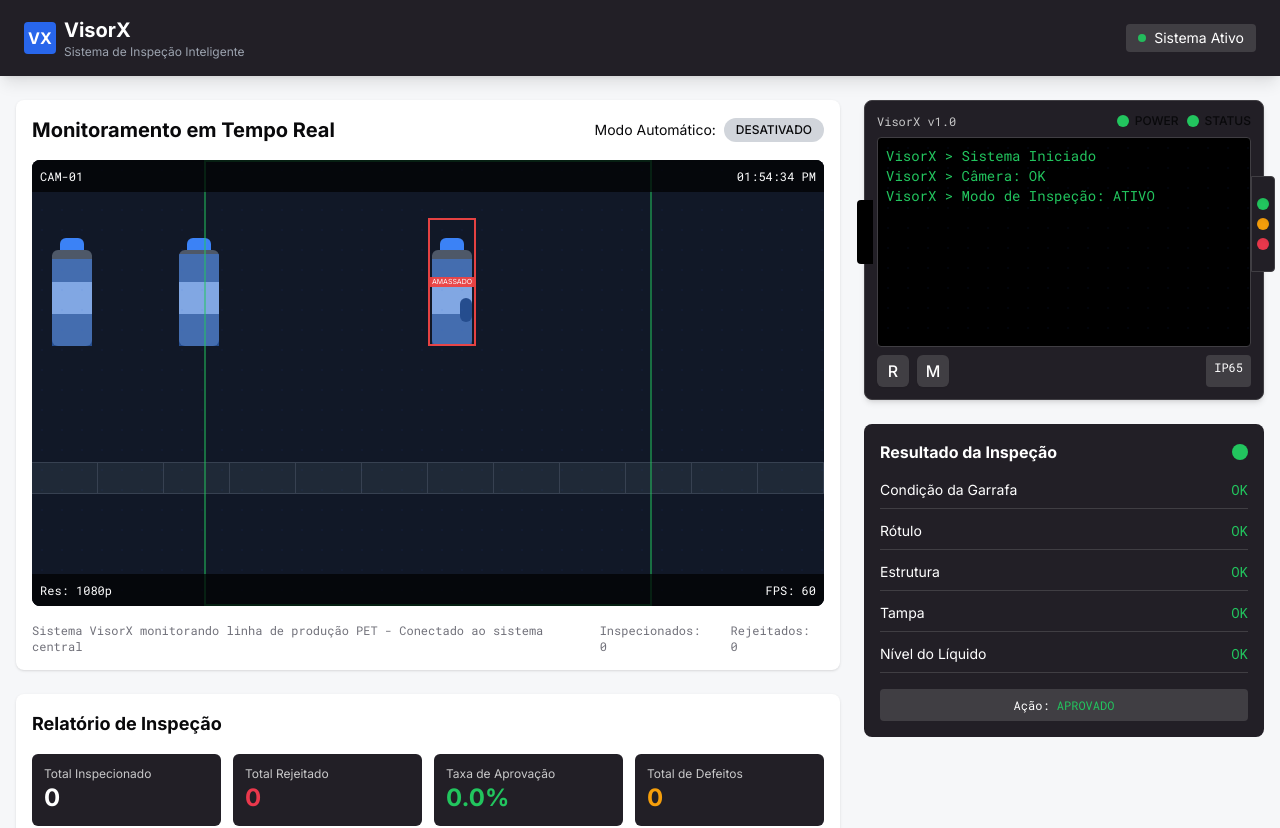
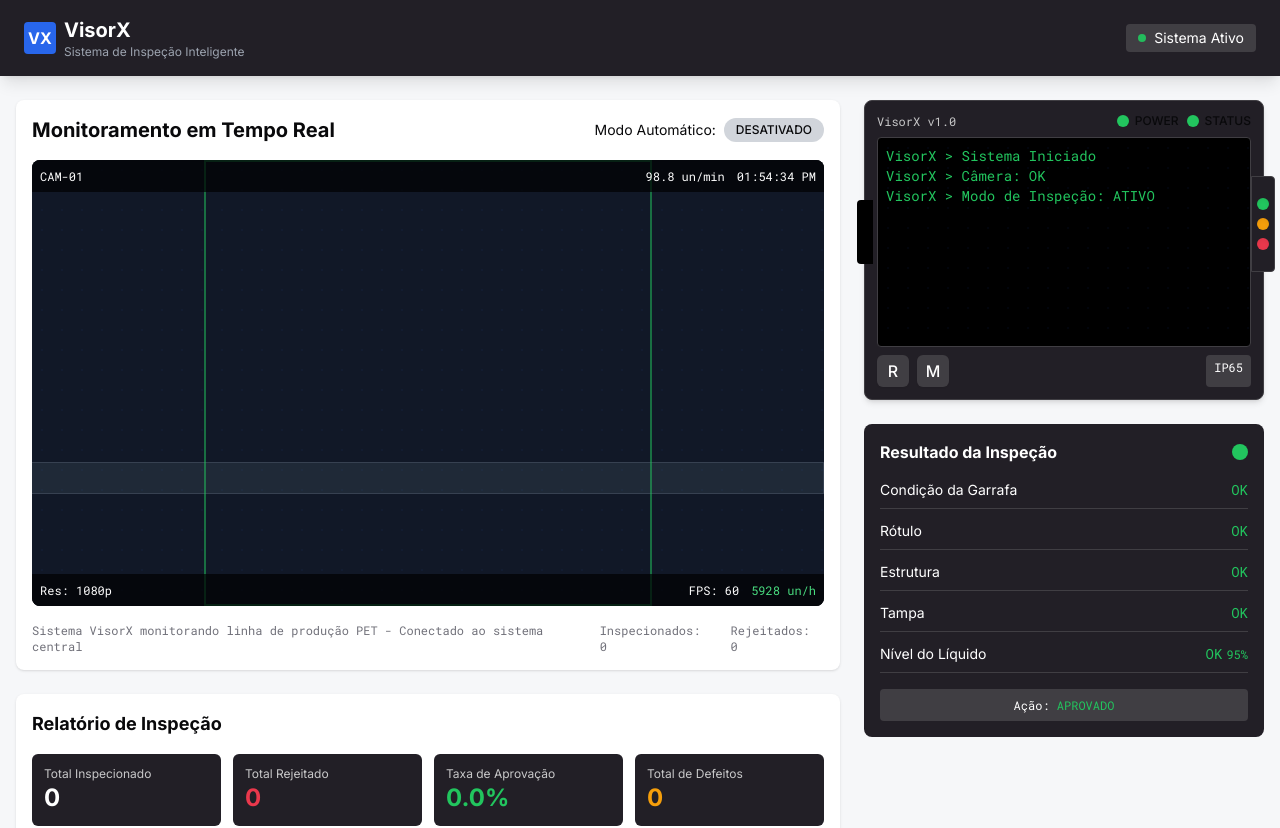
Before and after one commit to CaetanoBS/visorx-pet-guardian, a React (Vite) app: page / in a window 1280 px wide. Shown: the top 828 px of the page. Built offline with nearby package versions, Linux system fonts and the light colour scheme.

Commit message:
Refine bottle movement and speed
Adjust bottle simulation to reflect a production rate of 98.8 bottles per minute, and improve the visual flow of bottles.

```diff
--- a/src/components/CameraFeed.tsx
+++ b/src/components/CameraFeed.tsx
@@ -1,5 +1,5 @@
 
-import React, { useState, useEffect } from 'react';
+import React, { useState, useEffect, useRef } from 'react';
 import { cn } from '@/lib/utils';
 
 interface CameraFeedProps {
@@ -28,6 +28,10 @@ const CameraFeed: React.FC<CameraFeedProps> = ({
   const [bottles, setBottles] = useState<Bottle[]>([]);
   const [bottleCount, setBottleCount] = useState(0);
   const [lastDetectedBottleId, setLastDetectedBottleId] = useState<number | null>(null);
+  const [productionRate, setProductionRate] = useState({ perHour: 5928, perMinute: 98.8, perSecond: 1.65 });
+  const detectionIntervalRef = useRef<number | null>(null);
+  const animationFrameRef = useRef<number | null>(null);
+  const lastUpdateTimeRef = useRef<number>(Date.now());
 
   // Update time every second
   useEffect(() => {
@@ -38,24 +42,37 @@ const CameraFeed: React.FC<CameraFeedProps> = ({
     return () => clearInterval(timer);
   }, []);
 
-  // Simulate conveyor belt moving bottles
+  // Move bottles based on real-time animation
   useEffect(() => {
-    const interval = setInterval(() => {
-      // Move bottles along the conveyor
+    const updateBottles = (timestamp: number) => {
+      const elapsed = timestamp - lastUpdateTimeRef.current;
+
+      if (elapsed > 25) { // Update at ~40fps
+        lastUpdateTimeRef.current = timestamp;
+
+        // Calculate movement based on bottles per second
+        const movementPerSecond = 3; // Full screen traversal in 2 seconds
+        const movementThisFrame = (movementPerSecond * elapsed) / 1000;
+
         setBottles(prev => {
+          // Move existing bottles
           const updated = prev.map(bottle => ({
             ...bottle,
-          position: bottle.position + 1
-        })).filter(bottle => bottle.position < 6); // Remove bottles that exit the view
+            position: bottle.position + movementThisFrame
+          })).filter(bottle => bottle.position < 6); // Remove bottles that exit view
 
-        // Randomly add a new bottle at the start
-        if (Math.random() > 0.3) { // 70% chance to add a new bottle
+          // Randomly add new bottles based on production rate
+          const bottlesPerMs = productionRate.perSecond / 1000;
+          const shouldAddBottle = Math.random() < (bottlesPerMs * elapsed * 1.2); // Slight randomness
+
+          if (shouldAddBottle) {
+            // Decide if bottle has issues (25% chance)
+            const hasIssue = Math.random() < 0.25;
             const defectTypes: ('none' | 'label' | 'dent' | 'cap' | 'liquid')[] = [];
-          const hasIssue = Math.random() < 0.25; // 25% chance for a bottle to have an issue
 
             if (hasIssue) {
-            // Decide how many defects (1 or 2)
-            const defectCount = Math.random() < 0.3 ? 2 : 1; // 30% chance for multiple defects
+              // Randomly select 1 or 2 defect types
+              const defectCount = Math.random() < 0.3 ? 2 : 1;
 
               // First defect
               const issueRandom = Math.random();
@@ -69,7 +86,7 @@ const CameraFeed: React.FC<CameraFeedProps> = ({
                 defectTypes.push('liquid');
               }
 
-            // Add a second defect if needed, ensuring it's different from the first
+              // Add second defect if needed
               if (defectCount > 1) {
                 const availableDefects = ['label', 'dent', 'cap', 'liquid'].filter(
                   d => d !== defectTypes[0]
@@ -87,6 +104,7 @@ const CameraFeed: React.FC<CameraFeedProps> = ({
               ? Math.floor(Math.random() * 45) + 40
               : Math.floor(Math.random() * 15) + 85;
 
+            // Add new bottle at start of conveyor
             updated.push({
               id: bottleCount,
               position: 0,
@@ -100,28 +118,49 @@ const CameraFeed: React.FC<CameraFeedProps> = ({
 
           return updated;
         });
-    }, 800); // Move every 800ms
+      }
 
-    return () => clearInterval(interval);
-  }, [bottleCount]);
+      animationFrameRef.current = requestAnimationFrame(updateBottles);
+    };
+
+    animationFrameRef.current = requestAnimationFrame(updateBottles);
+
+    return () => {
+      if (animationFrameRef.current) {
+        cancelAnimationFrame(animationFrameRef.current);
+      }
+    };
+  }, [bottleCount, productionRate.perSecond]);
 
   // Effect to handle detection and trigger parent component
   useEffect(() => {
-    const centerBottle = bottles.find(b => b.position === 3);
+    const detectBottles = () => {
+      const centerBottles = bottles.filter(b => b.position >= 2.8 && b.position <= 3.2);
 
-    if (centerBottle && centerBottle.id !== lastDetectedBottleId) {
-      // When a bottle reaches the center position, notify parent component
+      centerBottles.forEach(bottle => {
+        if (bottle.id !== lastDetectedBottleId) {
+          setLastDetectedBottleId(bottle.id);
+
+          // Notify parent component
           if (onDetect) {
-        setLastDetectedBottleId(centerBottle.id);
-        // Pass the bottle's issue types (or ['none'] if no issue)
-        onDetect(centerBottle.hasIssue ? centerBottle.types : ['none']);
+            onDetect(bottle.hasIssue ? bottle.types : ['none']);
 
             // Log for debugging
-        if (centerBottle.hasIssue) {
-          console.log(`Bottle issue detected: ${centerBottle.types.join(', ')}`);
+            if (bottle.hasIssue) {
+              console.log(`Bottle issue detected: ${bottle.types.join(', ')}`);
             }
           }
         }
+      });
+    };
+
+    detectionIntervalRef.current = window.setInterval(detectBottles, 200);
+
+    return () => {
+      if (detectionIntervalRef.current) {
+        clearInterval(detectionIntervalRef.current);
+      }
+    };
   }, [bottles, onDetect, lastDetectedBottleId]);
 
   const formatTime = () => {
@@ -132,7 +171,10 @@ const CameraFeed: React.FC<CameraFeedProps> = ({
     <div className={cn("bg-black rounded-lg overflow-hidden relative", className)}>
       <div className="absolute top-0 left-0 w-full p-2 flex justify-between items-center text-xs text-white bg-black/70 z-10">
         <div className="font-mono">CAM-01</div>
-        <div className="font-mono">{formatTime()}</div>
+        <div className="font-mono flex items-center space-x-3">
+          <span>{productionRate.perMinute.toFixed(1)} un/min</span>
+          <span>{formatTime()}</span>
+        </div>
       </div>
 
       <div className="relative">
@@ -140,8 +182,8 @@ const CameraFeed: React.FC<CameraFeedProps> = ({
         <div className="w-full aspect-video bg-gray-900 relative overflow-hidden">
           {/* Conveyor belt */}
           <div className="absolute bottom-1/4 left-0 right-0 h-8 bg-gray-800 border-t border-b border-gray-700">
-            <div className="grid grid-cols-12 h-full">
-              {Array.from({ length: 12 }).map((_, i) => (
+            <div className="grid grid-cols-24 h-full">
+              {Array.from({ length: 24 }).map((_, i) => (
                 <div key={i} className="border-r border-gray-700 h-full" />
               ))}
             </div>
@@ -152,11 +194,11 @@ const CameraFeed: React.FC<CameraFeedProps> = ({
             {bottles.map((bottle) => (
               <div
                 key={bottle.id}
-                className={cn(
-                  "absolute bottom-5 -translate-y-full transition-transform duration-500 ease-linear",
-                  `left-[${(bottle.position * 16) + 2}%]`
-                )}
-                style={{ left: `${(bottle.position * 16) + 2}%` }}
+                className="absolute bottom-5 -translate-y-full transition-all duration-100 ease-linear"
+                style={{
+                  left: `${(bottle.position * 16) + 2}%`,
+                  transition: 'none' // Use CSS transform for smoother animation
+                }}
               >
                 <div className="w-12 h-32 relative">
                   {/* Bottle body */}
@@ -181,7 +223,7 @@ const CameraFeed: React.FC<CameraFeedProps> = ({
                     {/* Liquid fill level */}
                     <div
                       className={cn(
-                        "absolute bottom-0 left-0 w-full bg-blue-500/50 transition-all duration-300",
+                        "absolute bottom-0 left-0 w-full transition-all duration-300",
                         bottle.types.includes('liquid') ? 'bg-red-500/50' : 'bg-blue-500/50'
                       )}
                       style={{ height: `${bottle.fillLevel || 80}%` }}
@@ -190,7 +232,7 @@ const CameraFeed: React.FC<CameraFeedProps> = ({
                 </div>
 
                 {/* Detection highlight */}
-                {bottle.position === 3 && bottle.hasIssue && (
+                {bottle.position >= 2.8 && bottle.position <= 3.2 && bottle.hasIssue && (
                   <div className="absolute inset-0 border-2 border-red-500 animate-pulse-slow flex items-center justify-center z-10">
                     <div className="bg-red-500 text-white text-[7px] px-1 flex flex-col items-center">
                       {bottle.types.includes('label') && <span>RÓTULO</span>}
@@ -212,7 +254,10 @@ const CameraFeed: React.FC<CameraFeedProps> = ({
           {/* Overlay elements - camera metrics */}
           <div className="absolute bottom-0 left-0 w-full p-2 flex justify-between bg-black/70 text-white text-xs z-10">
             <div className="font-mono">Res: 1080p</div>
-            <div className="font-mono">FPS: 60</div>
+            <div className="font-mono flex items-center gap-3">
+              <span>FPS: 60</span>
+              <span className="text-green-400">{productionRate.perHour} un/h</span>
+            </div>
           </div>
 
           {/* Camera grid overlay */}
--- a/src/components/InspectionResults.tsx
+++ b/src/components/InspectionResults.tsx
@@ -19,10 +19,20 @@ const InspectionResults: React.FC<InspectionResultsProps> = ({
   // If multiple types are provided, use them, otherwise use the single detectionType
   const types = detectionTypes.length > 0 ? detectionTypes : [detectionType];
 
+  // Calculate badge count for multiple defects
+  const defectCount = types.filter(t => t !== 'none').length;
+
   return (
     <div className={cn("bg-industrial-dark rounded-lg p-4 text-white", className)}>
       <div className="flex justify-between items-center mb-4">
-        <h3 className="font-bold">Resultado da Inspeção</h3>
+        <h3 className="font-bold flex items-center">
+          Resultado da Inspeção
+          {defectCount > 0 && (
+            <span className="ml-2 bg-red-600 text-white text-xs rounded-full w-5 h-5 flex items-center justify-center">
+              {defectCount}
+            </span>
+          )}
+        </h3>
         <StatusIndicator
           status={status}
           size="lg"
@@ -77,11 +87,17 @@ const InspectionResults: React.FC<InspectionResultsProps> = ({
 
         <div className="flex justify-between items-center border-b border-industrial-medium pb-2">
           <div className="text-sm">Nível do Líquido</div>
-          <div className="font-mono text-sm">
+          <div className="font-mono text-sm flex items-center">
             {types.includes('liquid') ? (
-              <span className="text-status-error">IRREGULAR</span>
+              <>
+                <span className="text-status-error mr-1">IRREGULAR</span>
+                <span className="text-xs text-status-error">{Math.round(40 + Math.random() * 20)}%</span>
+              </>
             ) : (
-              <span className="text-status-success">OK</span>
+              <>
+                <span className="text-status-success mr-1">OK</span>
+                <span className="text-xs text-status-success">{Math.round(85 + Math.random() * 15)}%</span>
+              </>
             )}
           </div>
         </div>
```
Lines whose indentation alone changed are shown as unchanged.
